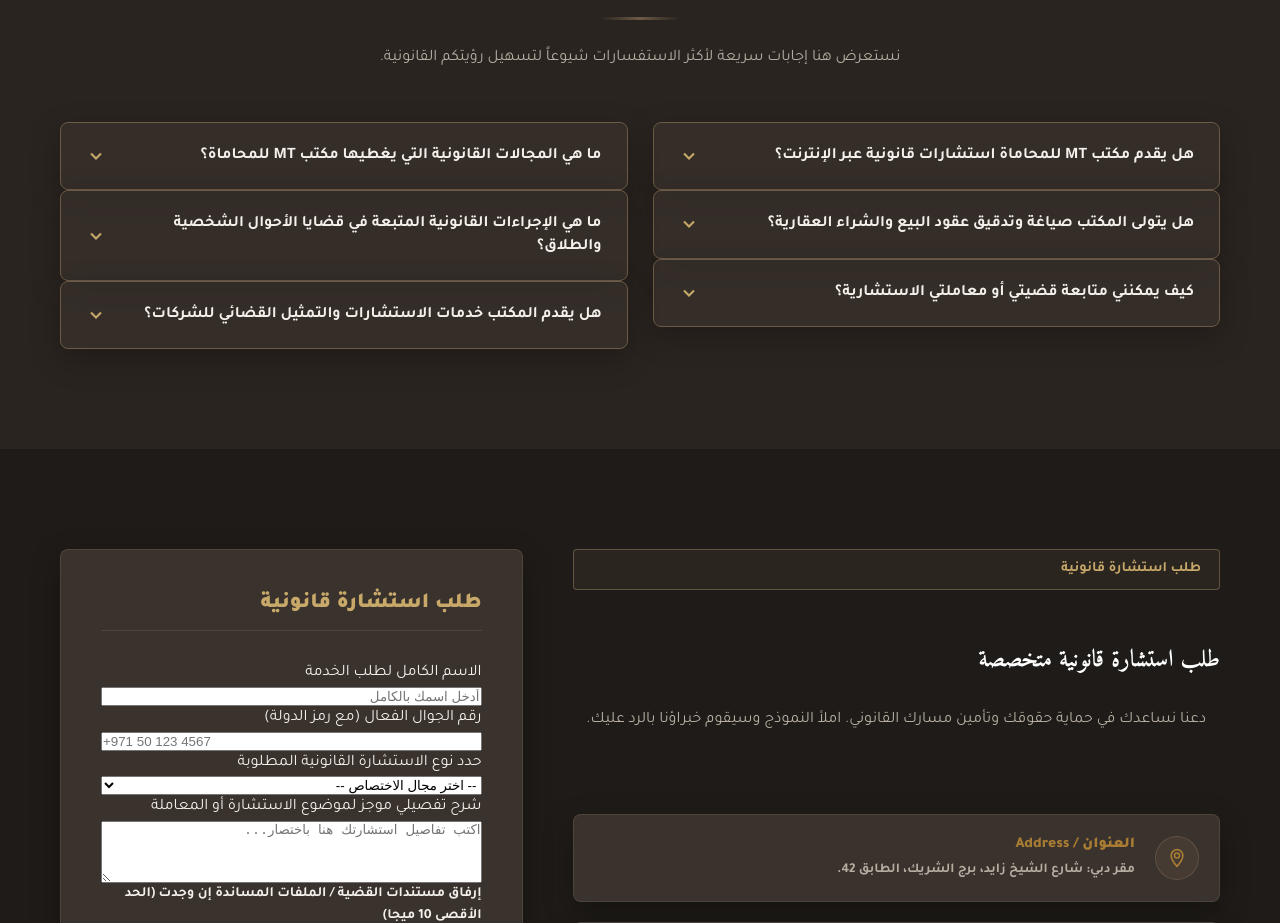
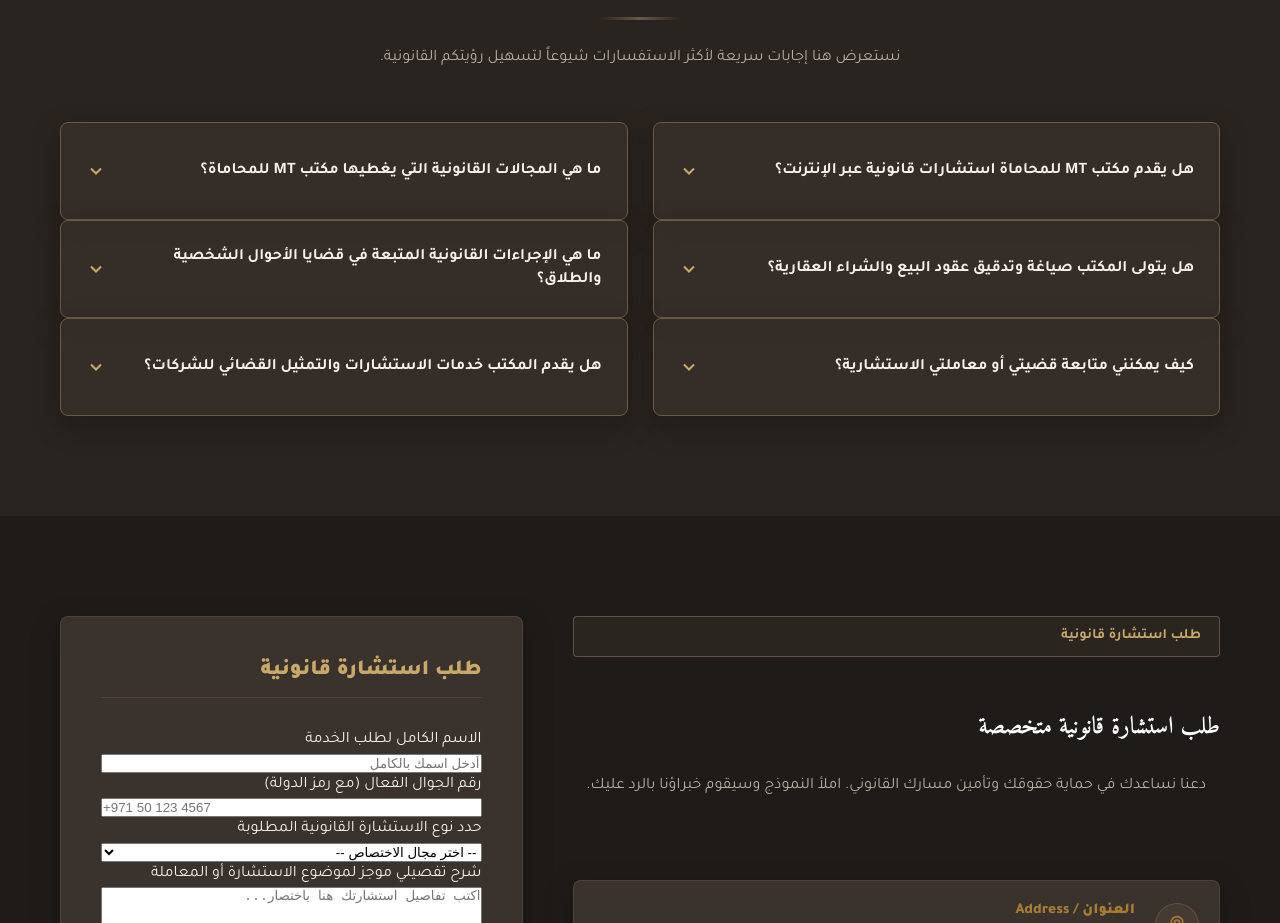
Before and after one commit to Fathy-Ahmed/MT-Law-Firm-website, a React (Vite) app: page / in a window 1280 px wide. Shown: the part 5213-6136 px from the top of the page. Built offline with nearby package versions, Linux system fonts and the light colour scheme; a web font is replaced by a local one.

Commit message:
design: unify FAQ card dimensions when closed using min-height

```diff
--- a/css/styles.css
+++ b/css/styles.css
@@ -2509,7 +2509,7 @@ html[lang="ar"] .service-detail-main-content ul li::before {
     width: 100%;
     background: none;
     border: none;
-    padding: 22px 25px;
+    padding: 18px 25px;
     display: flex;
     justify-content: space-between;
     align-items: center;
@@ -2517,6 +2517,7 @@ html[lang="ar"] .service-detail-main-content ul li::before {
     text-align: inherit;
     font-family: inherit;
     transition: var(--transition-smooth);
+    min-height: 96px;
 }
 
 .faq-question-btn h3 {
```
